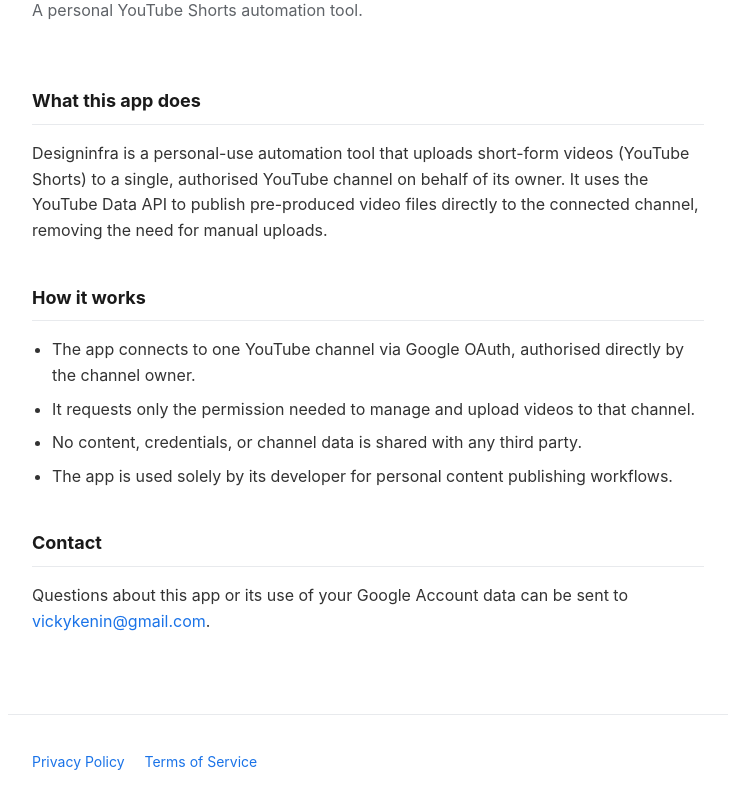
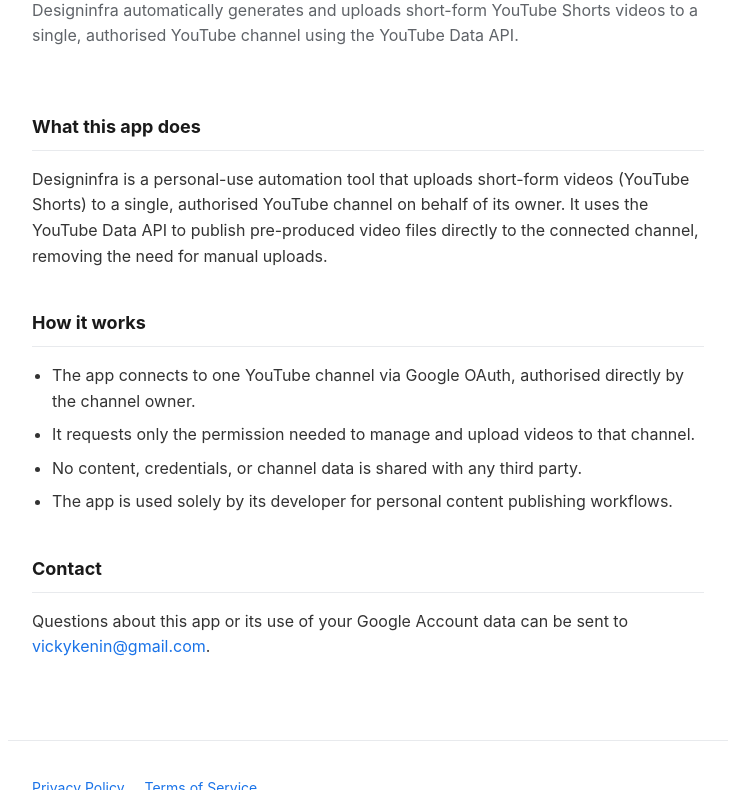
Before and after one commit to vickykenin-lang/designinfra-site, a plain HTML site: page index.html in a window 1280 px wide. Shown: the part 167-957 px from the top of the page, without its empty margins (272-1007 px from the left). Drawn offline with Linux system fonts and the light colour scheme.

Commit message:
Revise tagline for clarity on tool's purpose
Updated tagline to provide a more detailed description of the tool's functionality.

```diff
--- a/index.html
+++ b/index.html
@@ -98,7 +98,7 @@
     <header>
       <div class="logo">D</div>
       <h1>Designinfra</h1>
-      <p class="tagline">A personal YouTube Shorts automation tool.</p>
+      <p class="tagline">Designinfra automatically generates and uploads short-form YouTube Shorts videos to a single, authorised YouTube channel using the YouTube Data API.</p>
     </header>
     <main>
       <section>
```
